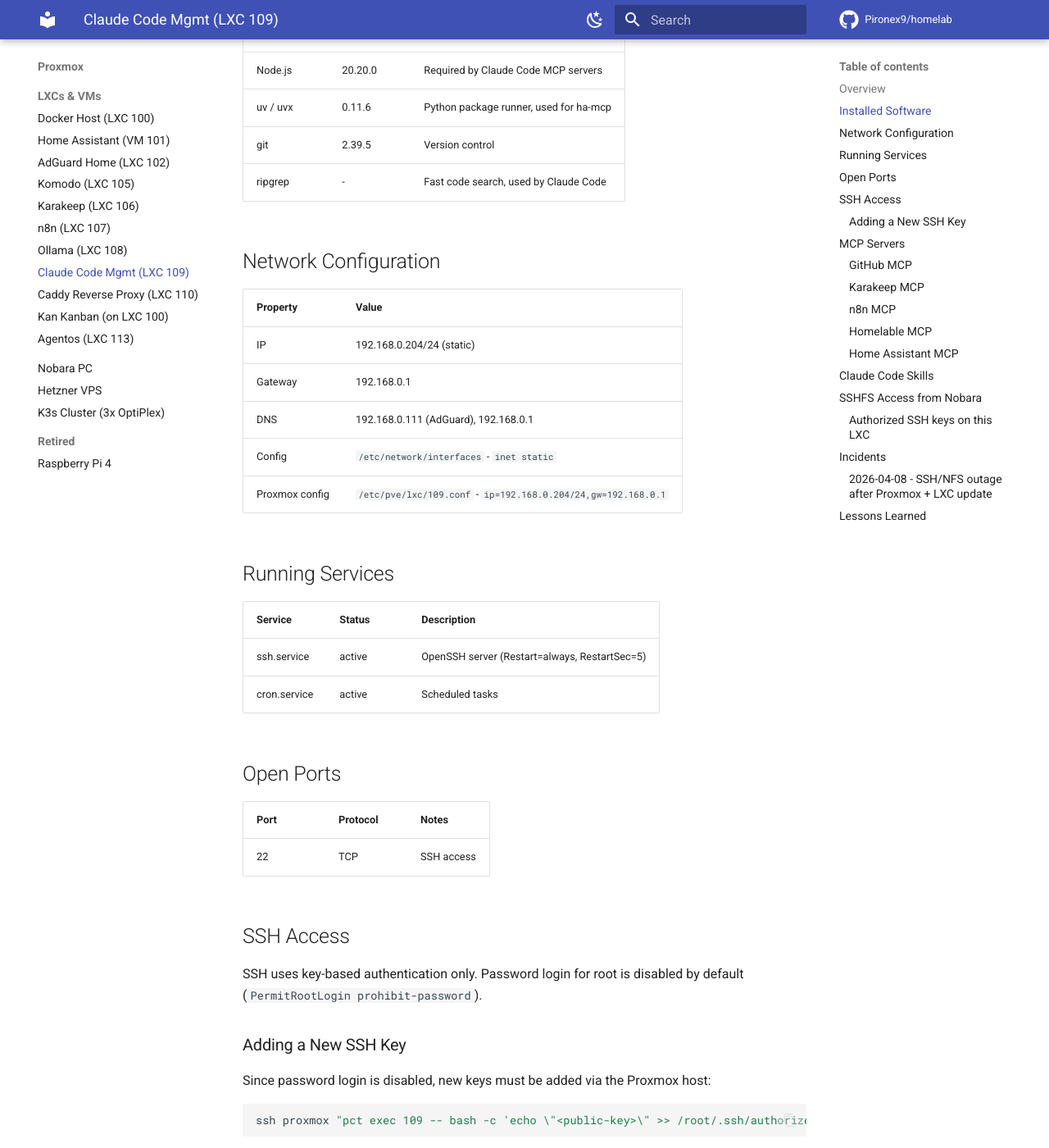
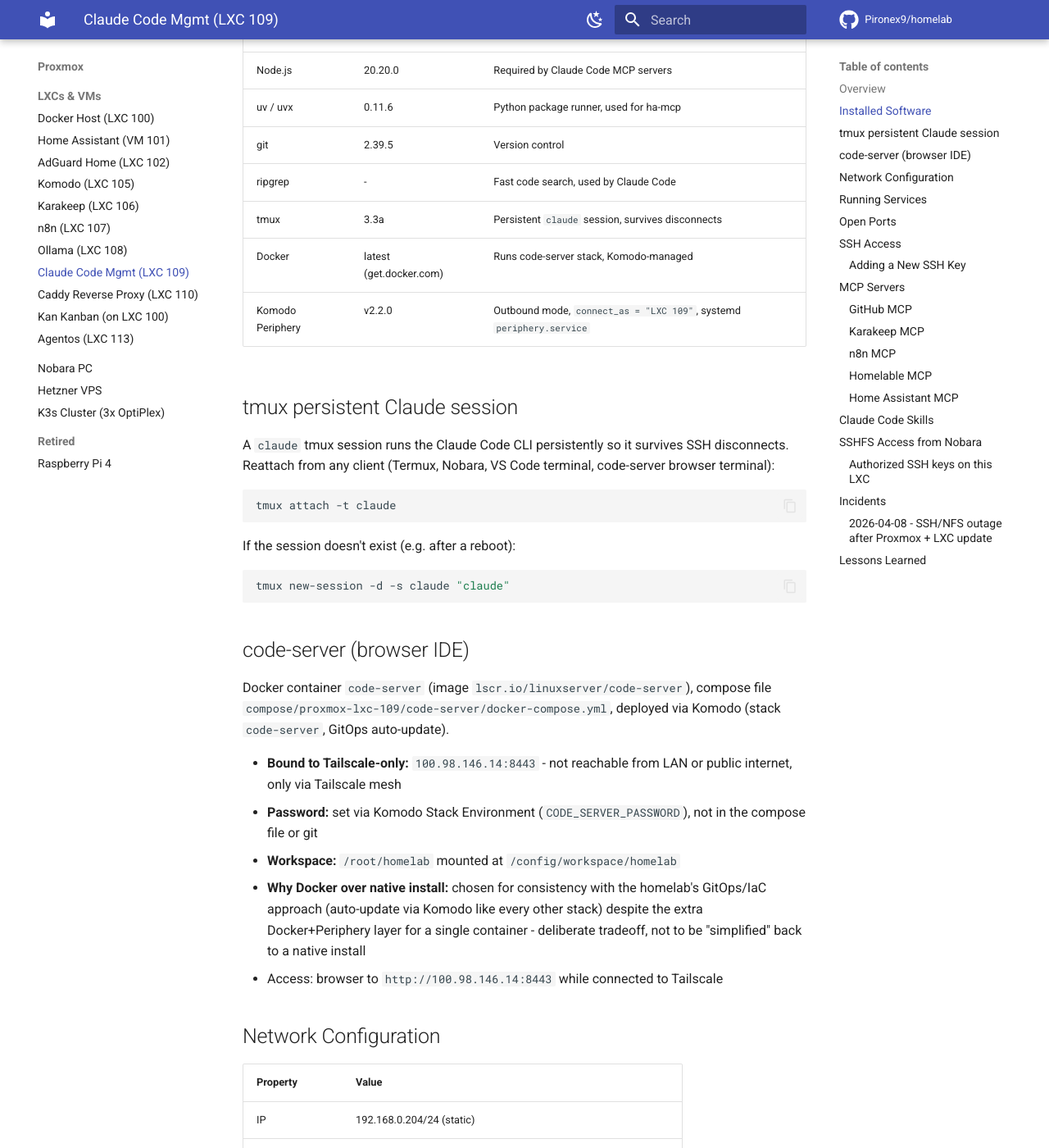
Before and after one commit to Pironex9/homelab, an MkDocs documentation site: the page built from docs/hosts/claude-mgmt.md, in a window 1280 px wide and 1400 px high, scrolled down 687 px. Shown: the whole window at 82% size. Built offline with MkDocs 1.6.1 and Material for MkDocs 9.7.7, drawn with Linux system fonts in a browser that asks for light colours; comment, search, counter and statistics services are not loaded; some of the changed text lies outside the part shown.

Commit message:
docs: document code-server + tmux setup on LXC 109
Tailscale-only browser IDE and persistent Claude Code session, deployed via Komodo GitOps.

````diff
--- a/docs/hosts/claude-mgmt.md
+++ b/docs/hosts/claude-mgmt.md
@@ -19,6 +19,33 @@
 | uv / uvx | 0.11.6 | Python package runner, used for ha-mcp |
 | git | 2.39.5 | Version control |
 | ripgrep | - | Fast code search, used by Claude Code |
+| tmux | 3.3a | Persistent `claude` session, survives disconnects |
+| Docker | latest (get.docker.com) | Runs code-server stack, Komodo-managed |
+| Komodo Periphery | v2.2.0 | Outbound mode, `connect_as = "LXC 109"`, systemd `periphery.service` |
+
+## tmux persistent Claude session
+
+A `claude` tmux session runs the Claude Code CLI persistently so it survives SSH disconnects. Reattach from any client (Termux, Nobara, VS Code terminal, code-server browser terminal):
+
+```bash
+tmux attach -t claude
+```
+
+If the session doesn't exist (e.g. after a reboot):
+
+```bash
+tmux new-session -d -s claude "claude"
+```
+
+## code-server (browser IDE)
+
+Docker container `code-server` (image `lscr.io/linuxserver/code-server`), compose file `compose/proxmox-lxc-109/code-server/docker-compose.yml`, deployed via Komodo (stack `code-server`, GitOps auto-update).
+
+- **Bound to Tailscale-only:** `100.98.146.14:8443` - not reachable from LAN or public internet, only via Tailscale mesh
+- **Password:** set via Komodo Stack Environment (`CODE_SERVER_PASSWORD`), not in the compose file or git
+- **Workspace:** `/root/homelab` mounted at `/config/workspace/homelab`
+- **Why Docker over native install:** chosen for consistency with the homelab's GitOps/IaC approach (auto-update via Komodo like every other stack) despite the extra Docker+Periphery layer for a single container - deliberate tradeoff, not to be "simplified" back to a native install
+- Access: browser to `http://100.98.146.14:8443` while connected to Tailscale
 
 ## Network Configuration
 
@@ -36,12 +63,15 @@
 |---------|--------|-------------|
 | ssh.service | active | OpenSSH server (Restart=always, RestartSec=5) |
 | cron.service | active | Scheduled tasks |
+| docker.service | active | Runs code-server container |
+| periphery.service | active | Komodo agent, outbound to Core (LXC 105) |
 
 ## Open Ports
 
 | Port | Protocol | Notes |
 |------|----------|-------|
 | 22 | TCP | SSH access |
+| 8443 | TCP | code-server, bound to Tailscale IP only (100.98.146.14) |
 
 ## SSH Access
 
````
Also changed, not shown: AGENTS.md (+1 -1 lines).
